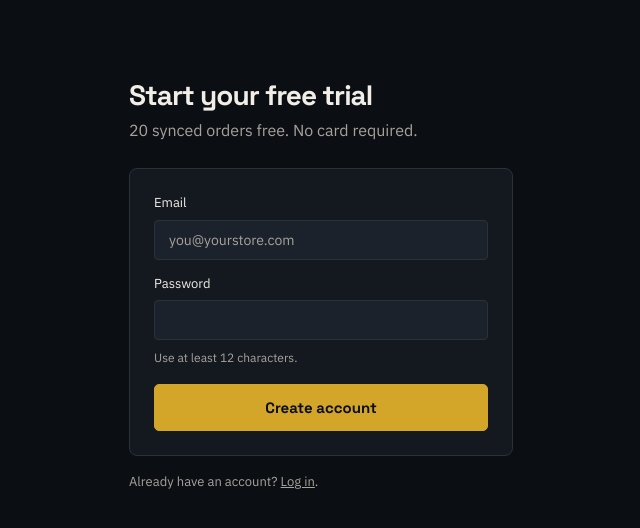
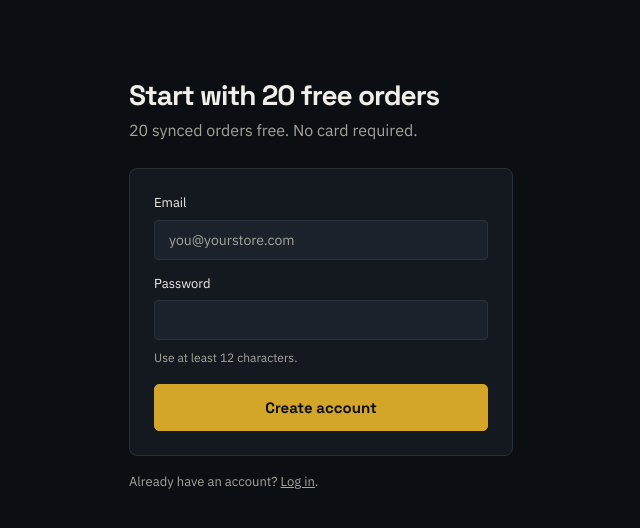
Before and after one commit to yaussyross/SyncStock, a Next.js app: page /signup in a window 1280 px wide. Shown: the top 528 px of the page, without its empty margins (319-959 px from the left). Built offline with nearby package versions, Linux system fonts and the light colour scheme; no server answers.

Commit message:
Tighten signup conversion and loading semantics

```diff
--- a/src/app/signup/page.tsx
+++ b/src/app/signup/page.tsx
@@ -47,9 +47,9 @@ export default function SignupPage() {
 
   return (
     <main className="container" style={{ paddingTop: 80, maxWidth: 440 }}>
-      <h1 style={{ fontSize: 28, marginBottom: 8 }}>Start your free trial</h1>
+      <h1 style={{ fontSize: 28, marginBottom: 8 }}>Start with 20 free orders</h1>
       <p style={{ color: "var(--paper-dim)", marginBottom: 24 }}>20 synced orders free. No card required.</p>
-      <form onSubmit={handleSubmit} className="card">
+      <form onSubmit={handleSubmit} className="card" aria-busy={loading}>
         <label style={{ display: "block", marginBottom: 14 }}>
           <span style={{ display: "block", fontSize: 13, marginBottom: 6 }}>Email</span>
           <input type="email" autoComplete="email" placeholder="you@yourstore.com" value={email} onChange={(e) => setEmail(e.target.value)} required />
```
